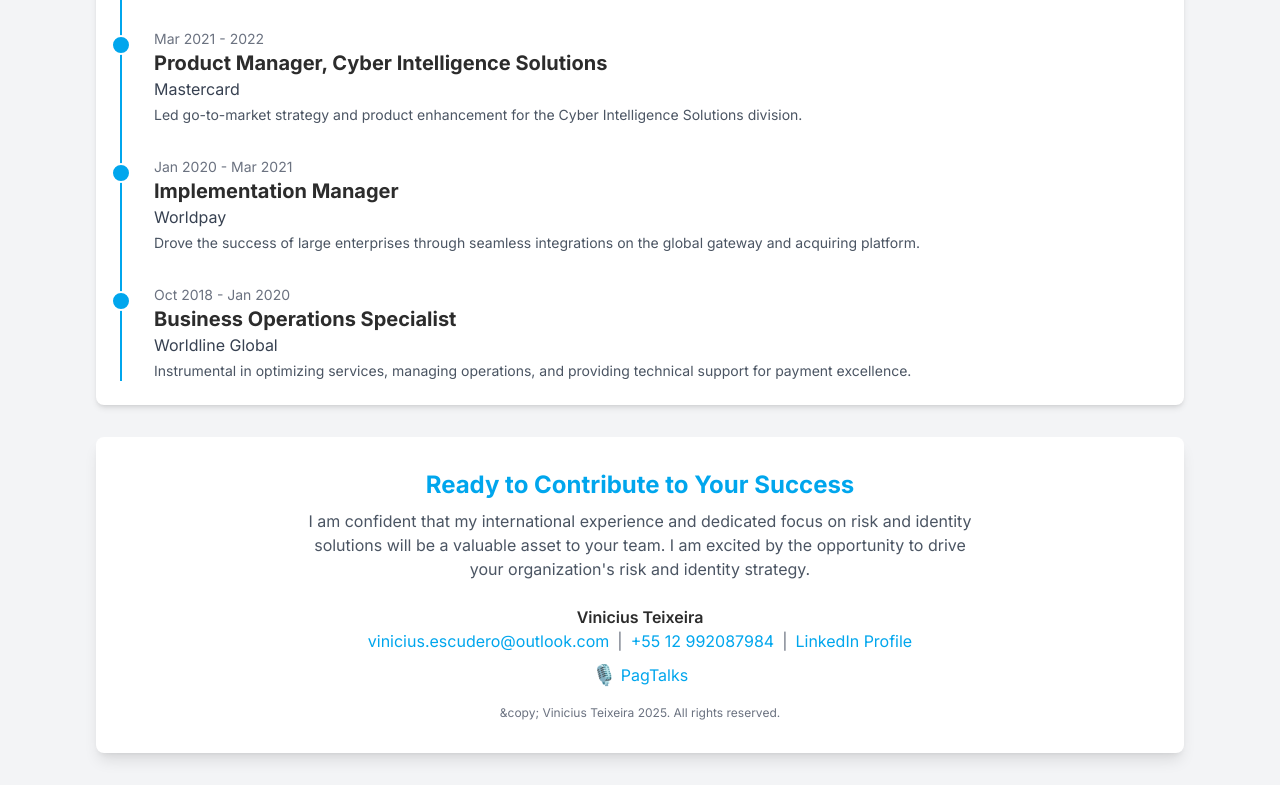
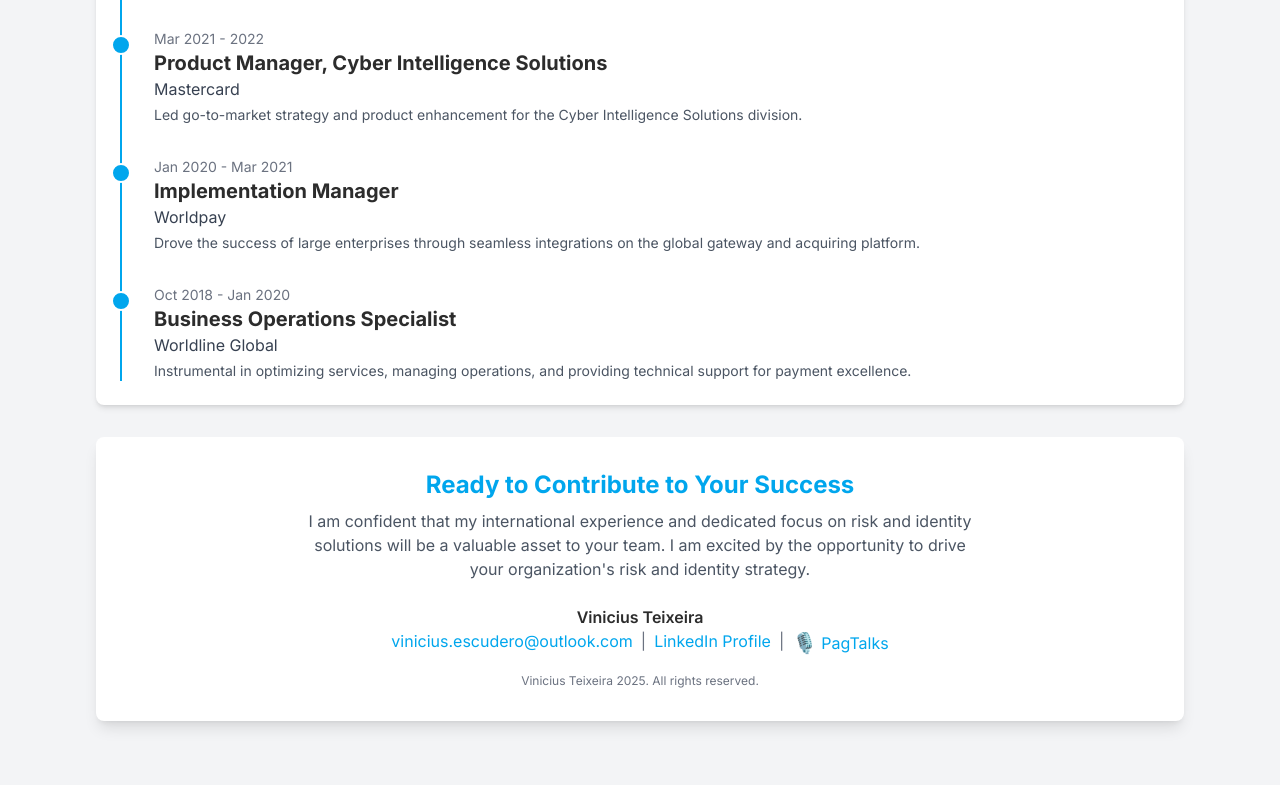
Before and after one commit to tk6209/viniteixeira, a plain HTML site: page index.html in a window 1280 px wide. Shown: the part 1841-2626 px from the top of the page. After the commit the page ends 2594 px from the top, so only its background shows below. Drawn offline with nearby package versions, Linux system fonts and the light colour scheme.

Commit message:
Update index.html

```diff
--- a/index.html
+++ b/index.html
@@ -194,15 +194,14 @@
                 <p class="font-semibold" data-key="footer-name">Vinicius Teixeira</p>
                 <div class="text-gray-600 flex justify-center flex-wrap gap-x-2">
                     <a href="mailto:vinicius.escudero@outlook.com" class="text-[#00A6ED] hover:underline" data-key="footer-email">vinicius.escudero@outlook.com</a> <span class="text-gray-500">|</span>
-                    <a href="" class="text-[#00A6ED] hover:underline" data-key="footer-phone">+55 12 992087984</a> <span class="text-gray-500">|</span>
-                    <a href="https://www.linkedin.com/in/viniciuseteixeira" class="text-[#00A6ED] hover:underline" data-key="footer-linkedin">Perfil do LinkedIn</a>
+                    <a href="https://www.linkedin.com/in/viniciuseteixeira" class="text-[#00A6ED] hover:underline" data-key="footer-linkedin">Perfil do LinkedIn</a> <span class="text-gray-500">|</span>
+                    <a href="https://open.spotify.com/episode/2h98pkinCfBO9wxI777VFo?si=37dc07edf6634fca" class="text-[#00A6ED] hover:underline flex items-center justify-center space-x-1" target="_blank">
+                        <span class="text-xl">🎙️</span> <span data-key="footer-podcast-name">PagTalks</span>
+                    </a>
                 </div>
-                <a href="https://open.spotify.com/episode/2h98pkinCfBO9wxI777VFo?si=37dc07edf6634fca" class="text-[#00A6ED] hover:underline block flex items-center justify-center space-x-1 mt-2" target="_blank">
-                    <span class="text-xl">🎙️</span> <span data-key="footer-podcast-name">PagTalks</span>
-                </a>
             </div>
             <div class="text-center text-xs text-gray-500 mt-4" data-key="footer-copyright">
-                &copy; Vinicius Teixeira 2025. All rights reserved.
+                Vinicius Teixeira 2025. All rights reserved.
             </div>
         </footer>
 
@@ -256,10 +255,9 @@
                 'footer-cta': 'Pronto para Contribuir com o Seu Sucesso',
                 'footer-message': 'Tenho certeza de que minha experiência internacional e foco dedicado em soluções de risco e identidade serão um ativo valioso para sua equipe. Estou animado com a oportunidade de impulsionar a estratégia de risco e identidade da sua organização.',
                 'footer-email': 'vinicius.escudero@outlook.com',
-                'footer-phone': '+55 12 992087984',
                 'footer-linkedin': 'Perfil do LinkedIn',
                 'footer-podcast-name': 'PagTalks',
-                'footer-copyright': '&copy; Vinicius Teixeira 2025. Todos os direitos reservados.',
+                'footer-copyright': 'Vinicius Teixeira 2025. Todos os direitos reservados.',
                 // Chart Labels PT
                 'chart-competencies-labels': ['Roadmap de Produto', 'Estratégia Go-to-Market', ['Gestão de Risco', 'e Fraude'], 'Liderança de Stakeholders', 'Colaboração Multifuncional'],
                 'chart-impact-labels': ['Receita Gerada (Visa Data Only)', 'Penetração de Produto (Visa)', 'Aumento de Vendas (Mastercard Identity Check)', 'Redução Tempo Implementação (Visa)']
@@ -309,10 +307,9 @@
                 'footer-cta': 'Ready to Contribute to Your Success',
                 'footer-message': 'I am confident that my international experience and dedicated focus on risk and identity solutions will be a valuable asset to your team. I am excited by the opportunity to drive your organization\'s risk and identity strategy.',
                 'footer-email': 'vinicius.escudero@outlook.com',
-                'footer-phone': '+55 12 992087984',
                 'footer-linkedin': 'LinkedIn Profile',
                 'footer-podcast-name': 'PagTalks',
-                'footer-copyright': '&copy; Vinicius Teixeira 2025. All rights reserved.',
+                'footer-copyright': 'Vinicius Teixeira 2025. All rights reserved.',
                 // Chart Labels EN
                 'chart-competencies-labels': ['Product Roadmap', 'Go-to-Market Strategy', ['Risk & Fraud', 'Management'], 'Stakeholder Leadership', 'Cross-Functional Collab.'],
                 'chart-impact-labels': ['Revenue Generated (Visa Data Only)', 'Product Penetration (Visa)', 'Sales Increase (Mastercard Identity Check)', 'Implementation Time Reduction (Visa)']
@@ -342,7 +339,7 @@
                 'exp1-date': 'Mar 2024 - Presente',
                 'exp1-title': 'Head of Identity and Authentication Solutions, RaIS VAS LAC',
                 'exp1-company': 'Visa',
-                'exp1-description': 'Líder estratégico centrado en el crecimiento de Servicios de Valor Agregado en Riesgo e Identidad en América Latina.',
+                'exp1-description': 'Líder estratégico centrado en el crecimiento de Servicios de Valor Agregado en Riesgo e Identidade en América Latina.',
                 'exp2-date': 'Fev 2022 - Mai 2024',
                 'exp2-title': 'Director, Solutions Engineer of Risk and Identity Solutions, VAS LAC',
                 'exp2-company': 'Visa',
@@ -358,14 +355,13 @@
                 'exp5-date': 'Out 2018 - Jan 2020',
                 'exp5-title': 'Especialista en Operaciones Comerciais',
                 'exp5-company': 'Worldline Global',
-                'exp5-description': 'Fundamental na otimização de serviços, la gestión de operações e o suporte técnico para a excelência em pagamentos.',
+                'exp5-description': 'Fundamental na otimização de servicios, la gestión de operações e o suporte técnico para a excelência em pagamentos.',
                 'footer-cta': 'Listo para Contribuir a Su Éxito',
                 'footer-message': 'Estoy seguro de que mi experiencia internacional y mi enfoque dedicado en soluciones de riesgo e identidad serán un activo valioso para su equipo. Estoy emocionado por la oportunidad de impulsar la estrategia de riesgo e identidad de su organización.',
                 'footer-email': 'vinicius.escudero@outlook.com',
-                'footer-phone': '+55 12 992087984',
                 'footer-linkedin': 'Perfil de LinkedIn',
                 'footer-podcast-name': 'PagTalks',
-                'footer-copyright': '&copy; Vinicius Teixeira 2025. Todos los derechos reservados.',
+                'footer-copyright': 'Vinicius Teixeira 2025. Todos los derechos reservados.',
                 // Chart Labels ES
                 'chart-competencies-labels': ['Hoja de Ruta de Producto', 'Estrategia Go-to-Market', ['Gestión de Riesgo', 'y Fraude'], 'Liderazgo de Stakeholders', 'Colaboración Multifuncional'],
                 'chart-impact-labels': ['Ingresos Generados (Visa Data Only)', 'Penetración del Producto (Visa)', 'Aumento de Ventas (Mastercard Identity Check)', 'Reducción del Tiempo de Implementación (Visa)']
```
